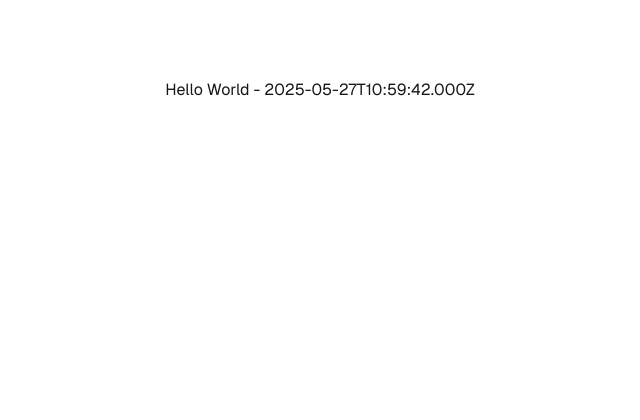
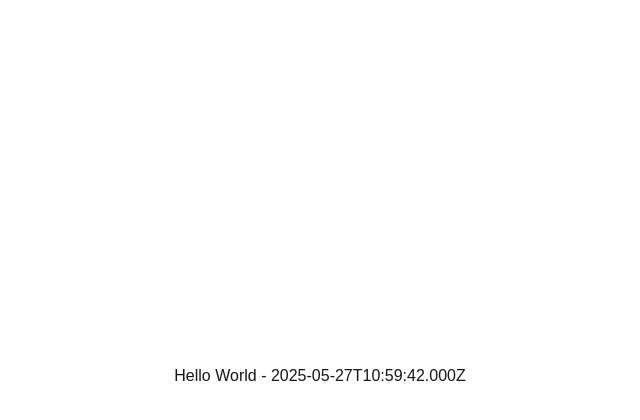
Before and after one commit to leorrr2/cache-test, a Next.js app: page / in a window 1280 px wide. Shown: the top 420 px of the page, without its empty margins (320-960 px from the left). Built offline with nearby package versions, Linux system fonts and the light colour scheme.

Commit message:
cache test

```diff
--- a/app/page.tsx
+++ b/app/page.tsx
@@ -6,7 +6,7 @@ export default async function Home() {
   const time = await getTime();
 
   return (
-    <div className="grid grid-rows-[20px_1fr_20px] items-center justify-items-center min-h-screen p-8 pb-20 gap-16 sm:p-20 font-[family-name:var(--font-geist-sans)]">
+    <div className="grid items-center justify-items-center min-h-screen p-8 pb-20">
       <h1>Hello World - {time}</h1>
     </div>
   );
```
